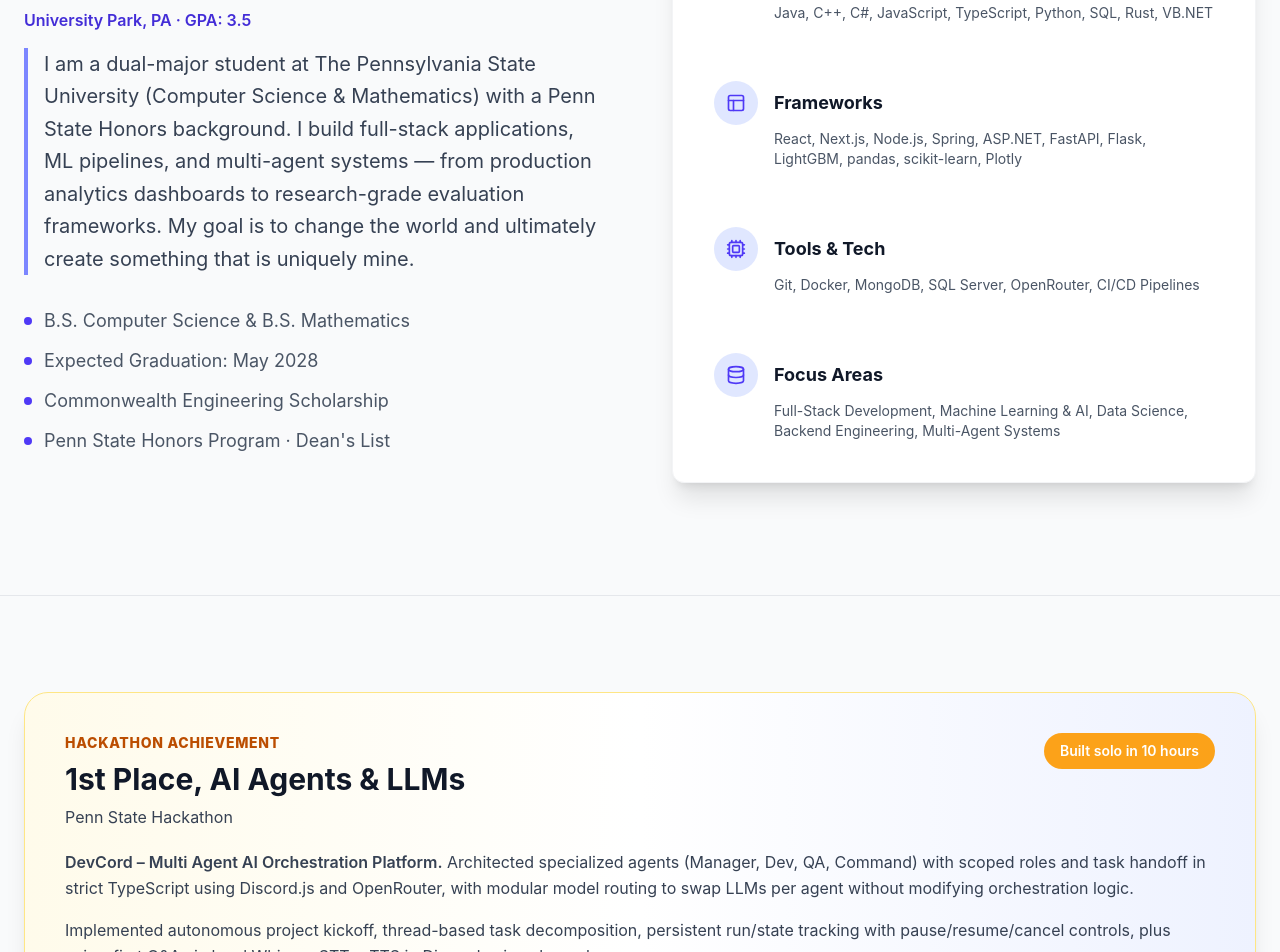
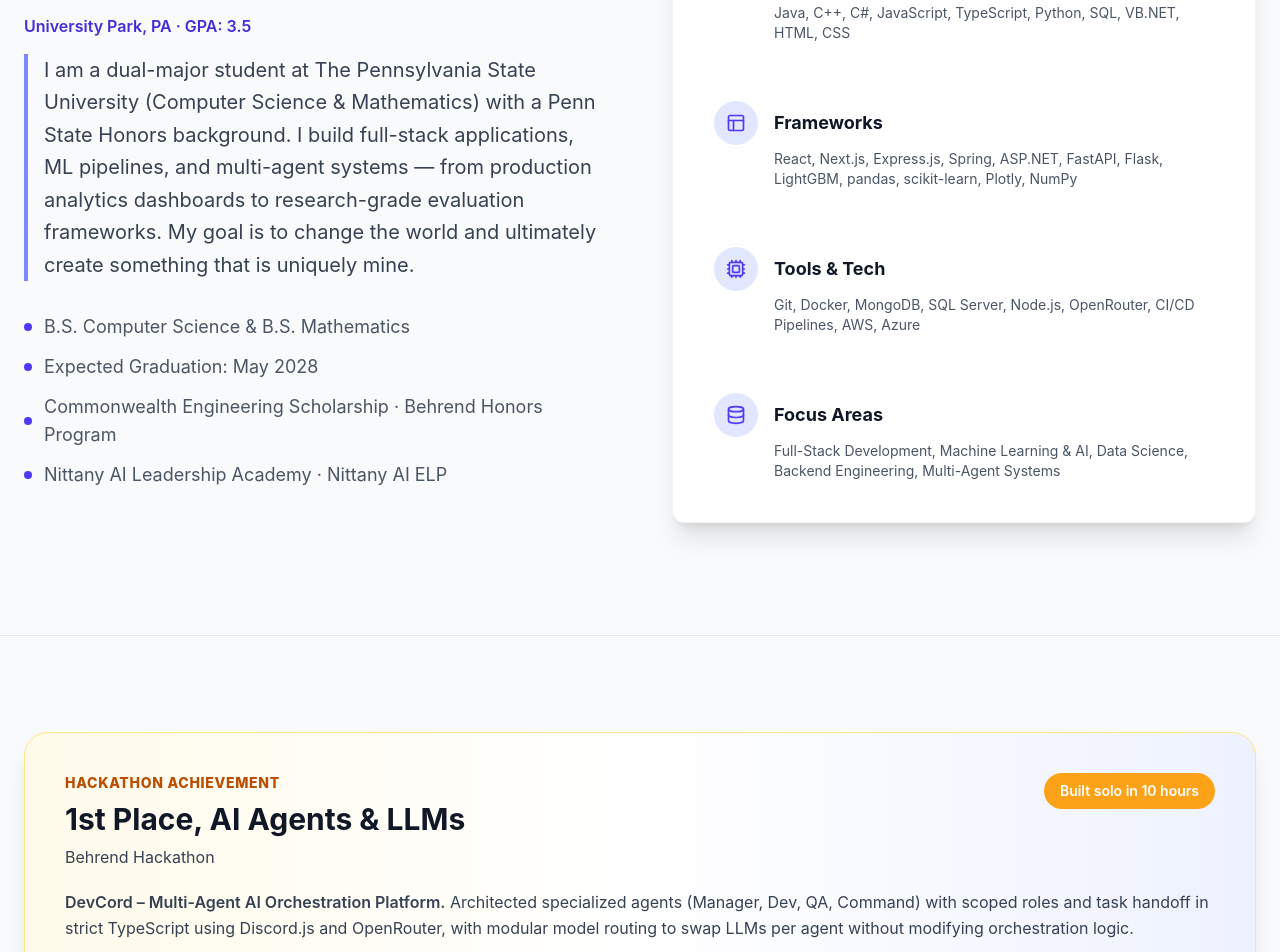
Before and after one commit to AHasenbein/portfolio, a React (Vite) app: page / in a window 1280 px wide. Shown: the part 1080-2032 px from the top of the page. Built offline with nearby package versions, Linux system fonts and the light colour scheme.

Commit message:
Changes to Clarity

```diff
--- a/src/App.jsx
+++ b/src/App.jsx
@@ -55,9 +55,9 @@ const PORTFOLIO_DATA = {
 
   // Categorized skills from your resume
   skills: [
-    { category: "Languages", icon: <Code2 size={20} />, items: "Java, C++, C#, JavaScript, TypeScript, Python, SQL, Rust, VB.NET" },
-    { category: "Frameworks", icon: <Layout size={20} />, items: "React, Next.js, Node.js, Spring, ASP.NET, FastAPI, Flask, LightGBM, pandas, scikit-learn, Plotly" },
-    { category: "Tools & Tech", icon: <Cpu size={20} />, items: "Git, Docker, MongoDB, SQL Server, OpenRouter, CI/CD Pipelines" },
+    { category: "Languages", icon: <Code2 size={20} />, items: "Java, C++, C#, JavaScript, TypeScript, Python, SQL, VB.NET, HTML, CSS" },
+    { category: "Frameworks", icon: <Layout size={20} />, items: "React, Next.js, Express.js, Spring, ASP.NET, FastAPI, Flask, LightGBM, pandas, scikit-learn, Plotly, NumPy" },
+    { category: "Tools & Tech", icon: <Cpu size={20} />, items: "Git, Docker, MongoDB, SQL Server, Node.js, OpenRouter, CI/CD Pipelines, AWS, Azure" },
     { category: "Focus Areas", icon: <Database size={20} />, items: "Full-Stack Development, Machine Learning & AI, Data Science, Backend Engineering, Multi-Agent Systems" },
   ],
 
@@ -264,12 +264,12 @@ const WorkExperienceSection = () => {
       title: "Software Engineering and Machine Learning Intern",
       company: "Flex",
       location: "Austin, TX",
-      dates: "May 2026 - Present",
+      dates: "May 2026 - Aug 2026",
       responsibilities: [
-        "Built and deployed a full ML pipeline in Python (LightGBM, pandas, scikit-learn) processing 1M+ records to forecast throughput, delivering 90% accuracy and sub-30-second precision on time predictions.",
+        "Built and deployed an ML pipeline in Python (LightGBM, pandas, scikit-learn) processing 1M+ records to forecast throughput, achieving 90% accuracy on predictions within a 30 second window of build time.",
         "Engineered features from SQL Server views and optimized complex queries across production datasets of 4M+ rows, implementing parallelized chunking to eliminate tempdb exhaustion.",
-        "Designed web-based dashboards in C# (ASP.NET) with dynamic charts, tables, and filters, delivering real-time analytics for the process engineering team. Led two HQ-wide projects — overseeing version control, monitoring PRs handled, and roadmaps.",
-        "Created data analysis apps built in Python using Plotly, Pandas, and Pydoc that reduced team-wide analysis time by 10%."
+        "Designed web-based dashboards in C# (ASP.NET) with dynamic charts, tables, and filters, delivering real-time analytics for the process engineering team. Led 2 HQ-wide projects, managing version control and roadmap delivery.",
+        "Built data analysis apps in Python using Plotly and Pandas, reducing analysis time by 10% against baseline (standard tools)."
       ]
     },
     {
@@ -278,7 +278,7 @@ const WorkExperienceSection = () => {
       location: "Erie, PA",
       dates: "Jan 2025 – May 2025",
       responsibilities: [
-        "Built a hyperparameter optimization framework for neural networks predicting quadratic roots, benchmarking Bayesian optimization (Optuna), random search, and multi-objective Pareto search to quantify accuracy-efficiency tradeoffs.",
+        "Built a hyperparameter optimization framework for PyTorch neural networks predicting quadratic roots, benchmarking Bayesian optimization (Optuna), random search, and multi-objective Pareto search to quantify accuracy-efficiency tradeoffs.",
         "Built a data pipeline and full evaluation suite (MAE, RMSE, R², per-class error, inference speed) with interactive dashboards for hyperparameter analysis and trial exploration, ensuring reproducible, interpretable results."
       ]
     }
@@ -342,7 +342,7 @@ const HackathonSection = () => {
             <div>
               <p className="text-amber-700 text-sm font-extrabold tracking-wider uppercase">Hackathon Achievement</p>
               <h4 className="text-2xl md:text-3xl font-bold text-gray-900 mt-2">1st Place, AI Agents & LLMs</h4>
-              <p className="text-gray-700 mt-2">Penn State Hackathon</p>
+              <p className="text-gray-700 mt-2">Behrend Hackathon</p>
             </div>
             <div className="inline-flex items-center rounded-full bg-amber-500/90 text-white px-4 py-2 text-sm font-semibold self-start">
               Built solo in 10 hours
@@ -350,10 +350,10 @@ const HackathonSection = () => {
           </div>
 
           <p className="text-gray-700 leading-relaxed mb-4">
-            <span className="font-semibold">DevCord – Multi Agent AI Orchestration Platform.</span> Architected specialized agents (Manager, Dev, QA, Command) with scoped roles and task handoff in strict TypeScript using Discord.js and OpenRouter, with modular model routing to swap LLMs per agent without modifying orchestration logic.
+            <span className="font-semibold">DevCord – Multi-Agent AI Orchestration Platform.</span> Architected specialized agents (Manager, Dev, QA, Command) with scoped roles and task handoff in strict TypeScript using Discord.js and OpenRouter, with modular model routing to swap LLMs per agent without modifying orchestration logic.
           </p>
           <p className="text-gray-700 leading-relaxed mb-5">
-            Implemented autonomous project kickoff, thread-based task decomposition, persistent run/state tracking with pause/resume/cancel controls, plus voice-first Q&A via local Whisper STT + TTS in Discord voice channels.
+            Implemented autonomous project kickoff, thread-based task decomposition, and persistent run/state tracking with pause/resume/cancel controls, plus voice-first Q&A via local Whisper STT/TTS in Discord voice channels.
           </p>
 
           <div className="grid md:grid-cols-3 gap-4 mb-6">
@@ -615,8 +615,8 @@ const App = () => {
               <ul className="space-y-3 text-gray-600 text-lg">
                 <li className="flex items-center gap-3"><span className="w-2 h-2 bg-indigo-600 rounded-full flex-shrink-0"></span> B.S. Computer Science & B.S. Mathematics</li>
                 <li className="flex items-center gap-3"><span className="w-2 h-2 bg-indigo-600 rounded-full flex-shrink-0"></span> Expected Graduation: May 2028</li>
-                <li className="flex items-center gap-3"><span className="w-2 h-2 bg-indigo-600 rounded-full flex-shrink-0"></span> Commonwealth Engineering Scholarship</li>
-                <li className="flex items-center gap-3"><span className="w-2 h-2 bg-indigo-600 rounded-full flex-shrink-0"></span> Penn State Honors Program · Dean&apos;s List</li>
+                <li className="flex items-center gap-3"><span className="w-2 h-2 bg-indigo-600 rounded-full flex-shrink-0"></span> Commonwealth Engineering Scholarship · Behrend Honors Program</li>
+                <li className="flex items-center gap-3"><span className="w-2 h-2 bg-indigo-600 rounded-full flex-shrink-0"></span> Nittany AI Leadership Academy · Nittany AI ELP</li>
               </ul>
             </div>
 
--- a/src/projectsData.js
+++ b/src/projectsData.js
@@ -22,7 +22,7 @@ const PROJECTS_DATA = [
     tech: "Next.js, React, Three.js, Node.js",
     image: particlesImg,
     link: "https://particlesv1.netlify.app/",
-    description: "Developed a real-time particle simulation system using Three.js with WebGL rendering, applying physics concepts such as particle interactions, gravitational attraction, and collision detection implemented efficiently in JavaScript. Integrated performance monitoring and leveraged WebGL for hardware-accelerated graphics, increasing FPS by 22% consistently. Switched from a 2D to a 3D library to make graphics more dynamic while optimizing for faster rendering than the 2D approach."
+    description: "Developed a complex real-time particle simulation system using Three.js with WebGL rendering, applying physics concepts such as particle interactions, gravitational attraction, and collision detection implemented efficiently in JavaScript. Integrated performance monitoring and leveraged WebGL for hardware-accelerated graphics rendering, increasing FPS by ~22% consistently. Migrated from a 2D to a 3D library, improving visual dynamism and rendering speed over the prior implementation."
   },
   {
     id: 3,
@@ -31,7 +31,7 @@ const PROJECTS_DATA = [
     // 2. Use the imported variable, not a string
     image: bowieImg,
     link: "https://bowieforum.com/",
-    description: "Designed and deployed a student forum platform with 150+ users. Utilized optimized SQL queries to reduce server load and pagination to efficiently load posts, cutting strain on both client and server while keeping low latency. Developed the React frontend, Node.js backend, and integrated a SQL database hosted in MongoDB."
+    description: "Designed and deployed a student forum platform with 150+ users. Utilized optimized SQL queries to reduce server load and pagination to efficiently load posts, cutting strain on both client and server while keeping low latency. Developed the React frontend, Node.js backend, and integrated a MongoDB database. Deployed with a DevOps plan."
   },
   // {
   //   id: 4,
```
